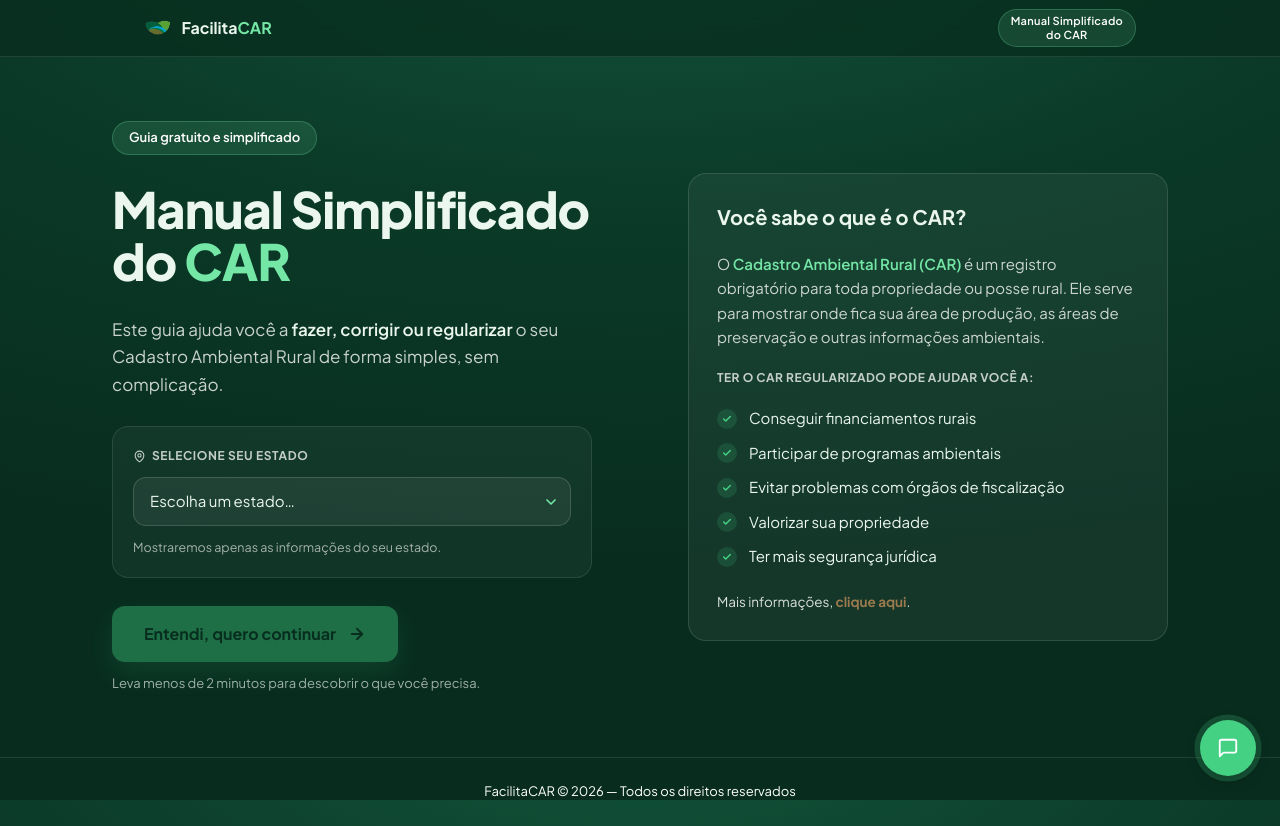
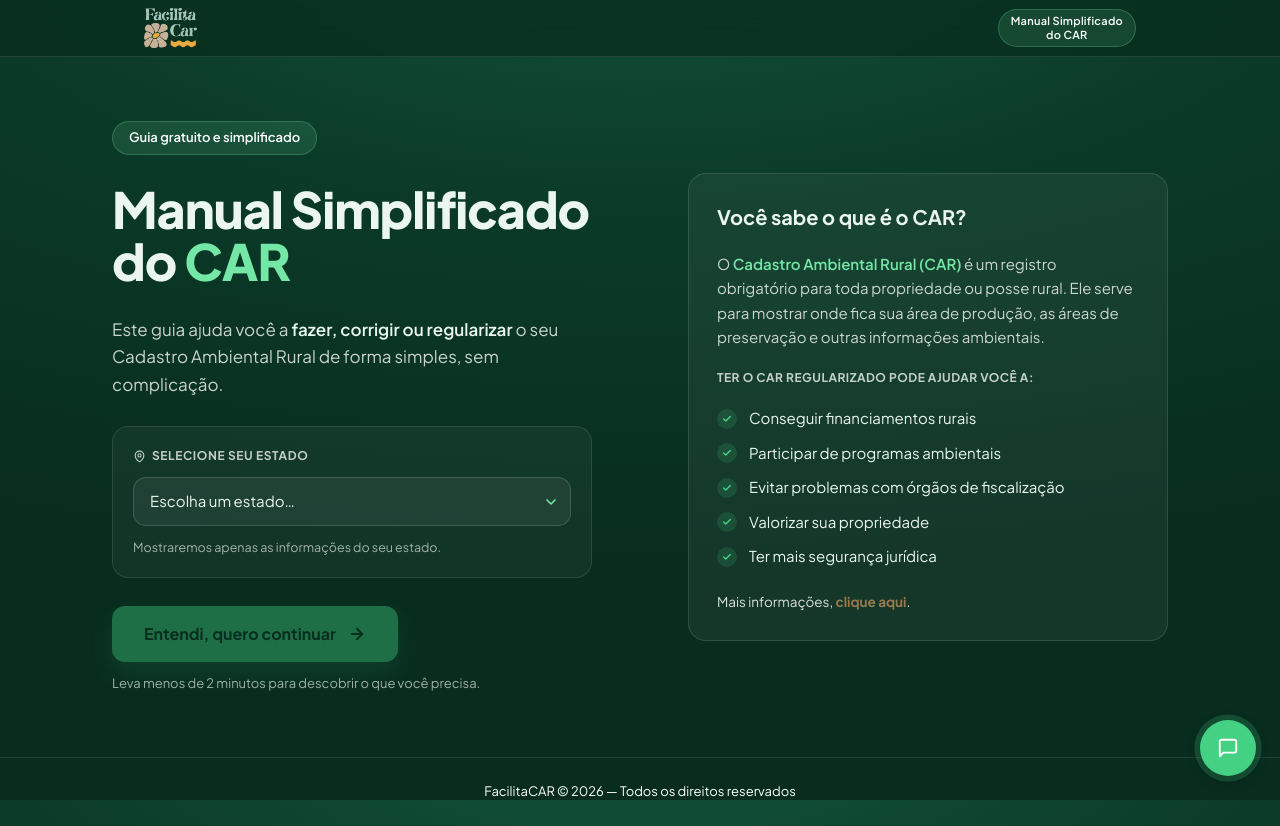
Before and after one commit to bonelimath/facilitacar, a Next.js app: page / in a window 1280 px wide. Built offline with nearby package versions, Linux system fonts and the light colour scheme.

Commit message:
Update logo: replace car logo with new logo image and adjust dimensions

```diff
--- a/app/page.tsx
+++ b/app/page.tsx
@@ -44,15 +44,13 @@ export default function Home() {
             className="flex items-center gap-2.5 hover:opacity-80 transition-opacity"
           >
             <Image
-              src="/car-logo.png"
+              src="/logo.png"
               alt="FacilitaCAR"
-              width={24}
-              height={24}
-              className="h-4 w-auto"
+              width={266}
+              height={200}
+              className="h-10 w-auto"
+              priority
             />
-            <span className="font-bold text-[16px] text-[#eaf6ee]">
-              Facilita<span className="text-[#74e6a6]">CAR</span>
-            </span>
           </button>
           <span className="text-[11px] font-semibold px-3 py-1 rounded-full tracking-wide text-white bg-[rgba(116,230,166,.13)] border border-[rgba(116,230,166,.25)] text-center leading-tight">
             Manual Simplificado<br />do CAR
```
Also changed, not shown: public/logo.png (added).
